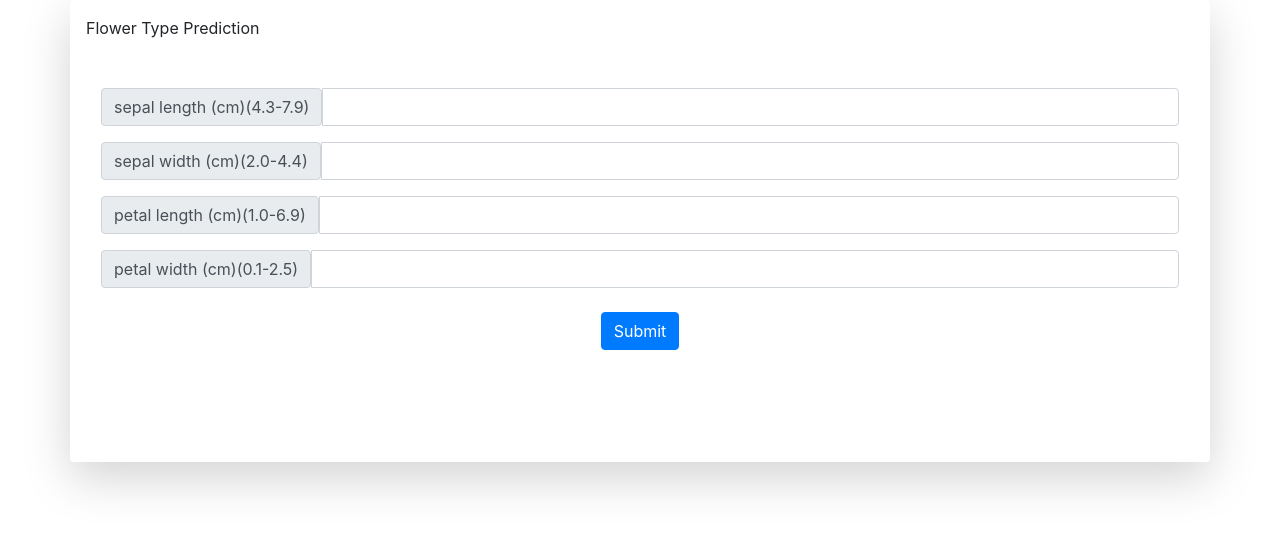
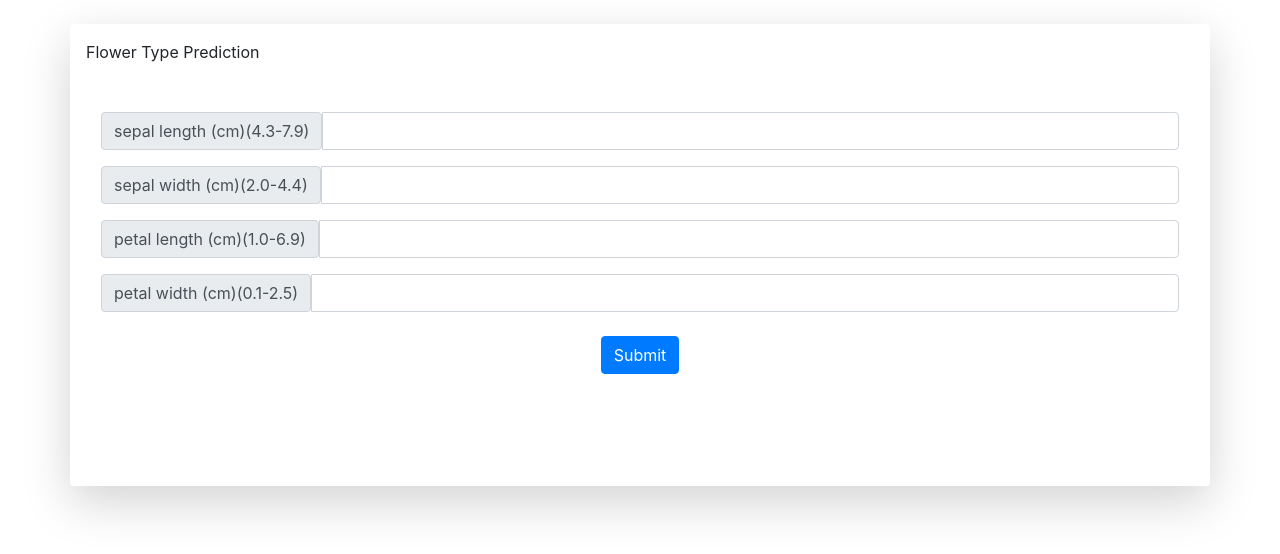
Before and after one commit to AbdulRazzack/IrisML, a Flask app: page / in a window 1280 px wide. Shown: the top 554 px of the page. Run offline with Flask 3, Linux system fonts and the light colour scheme; parts of the project's set-up code (start-up, migrations or seed data) failed here and were passed over.

Commit message:
Update home.html

```diff
--- a/templates/home.html
+++ b/templates/home.html
@@ -7,7 +7,7 @@
     <title>Website</title>
 </head>
 <body>
-<div class="container shadow-lg p-3 mb-5 bg-body rounded"
+<div class="container my-4 shadow-lg p-3 mb-5 bg-body rounded"
     <h1 class="my-3 mb-3">Flower Type Prediction</h1>
 <div>
 
```
